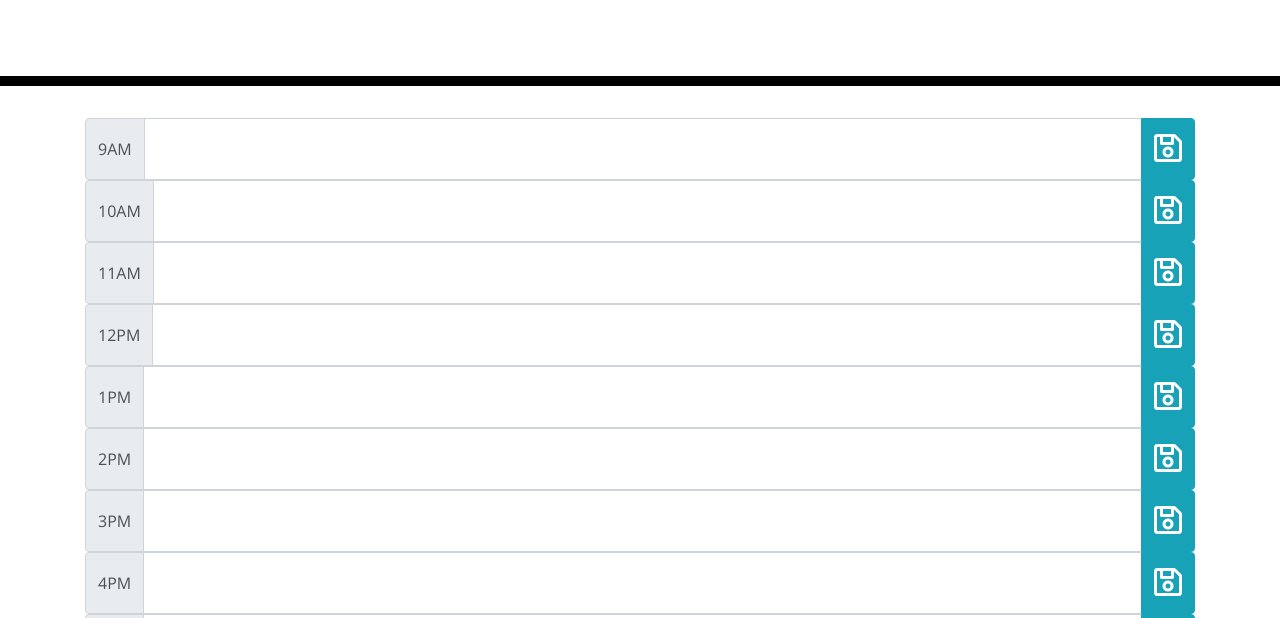
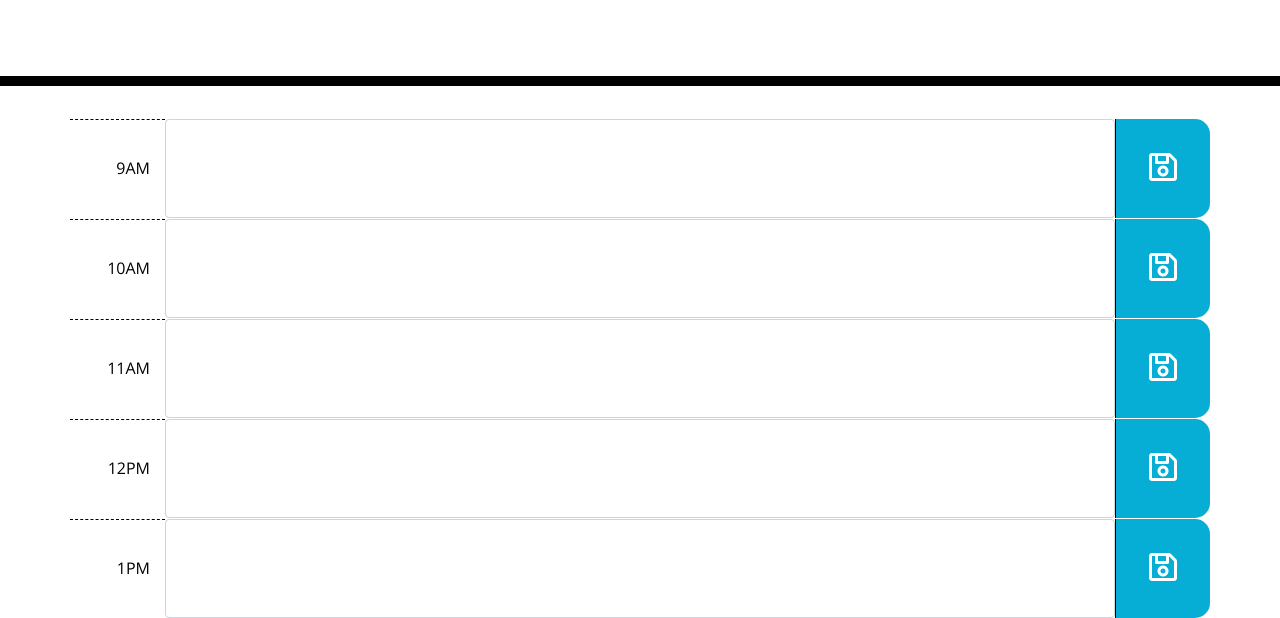
Before and after one commit to cek333/Work_Day_Scheduler, a plain HTML site: page index.html in a window 1280 px wide. Shown: the part 182-800 px from the top of the page. Drawn offline with nearby package versions, Linux system fonts and the light colour scheme.

Commit message:
updated layout to use pre-defined css in style.css

```diff
--- a/assets/css/style.css
+++ b/assets/css/style.css
@@ -32,7 +32,7 @@ textarea{
 
 .row {
   white-space: pre-wrap;
-  height: 80px;
+  height: 100px;
   border-top: 1px solid white;;
 }
 
--- a/index.html
+++ b/index.html
@@ -28,93 +28,93 @@
     <div class="container mb-5">
 
       <!-- 9am -->
-      <div class="input-group">
-        <div class="input-group-prepend">
-          <span class="input-group-text">9AM</span>
+      <div class="row" id="hour-9">
+        <div class="col-1 hour text-right pt-2">
+          <span>9AM</span>
         </div>
-        <textarea class="form-control" aria-label="9AM Activities"></textarea>
-        <div class="input-group-append">
-          <button class="btn btn-info" type="button" id="hour-11"><i class="far fa-save fa-2x"></i></button>
+        <textarea class="col-10 form-control" aria-label="9AM Activities"></textarea>
+        <div class="col-1 saveBtn text-center">
+          <div class="my-auto"><i class="far fa-save fa-2x"></i></div>
         </div>
       </div>
       <!-- 10am -->
-      <div class="input-group">
-        <div class="input-group-prepend">
-          <span class="input-group-text">10AM</span>
+      <div class="row" id="hour-10">
+        <div class="col-1 hour text-right pt-2">
+          <span>10AM</span>
         </div>
-        <textarea class="form-control" aria-label="10AM Activities"></textarea>
-        <div class="input-group-append">
-          <button class="btn btn-info" type="button" id="hour-11"><i class="far fa-save fa-2x"></i></button>
+        <textarea class="col-10 form-control" aria-label="10AM Activities"></textarea>
+        <div class="col-1 saveBtn text-center">
+          <div class="my-auto"><i class="far fa-save fa-2x"></i></div>
         </div>
       </div>
       <!-- 11am -->
-      <div class="input-group">
-        <div class="input-group-prepend">
-          <span class="input-group-text">11AM</span>
+      <div class="row" id="hour-11">
+        <div class="col-1 hour text-right pt-2">
+          <span>11AM</span>
         </div>
-        <textarea class="form-control" aria-label="11AM Activities"></textarea>
-        <div class="input-group-append">
-          <button class="btn btn-info" type="button" id="hour-11"><i class="far fa-save fa-2x"></i></button>
+        <textarea class="col-10 form-control" aria-label="11AM Activities"></textarea>
+        <div class="col-1 saveBtn text-center">
+          <div class="my-auto"><i class="far fa-save fa-2x"></i></div>
         </div>
       </div>
-      <!-- 12am -->
-      <div class="input-group">
-        <div class="input-group-prepend">
-          <span class="input-group-text">12PM</span>
+      <!-- 12pm -->
+      <div class="row" id="hour-12">
+        <div class="col-1 hour text-right pt-2">
+          <span>12PM</span>
         </div>
-        <textarea class="form-control" aria-label="12PM Activities"></textarea>
-        <div class="input-group-append">
-          <button class="btn btn-info" type="button" id="hour-12"><i class="far fa-save fa-2x"></i></button>
+        <textarea class="col-10 form-control" aria-label="12PM Activities"></textarea>
+        <div class="col-1 saveBtn text-center">
+          <div class="my-auto"><i class="far fa-save fa-2x"></i></div>
         </div>
       </div>
       <!-- 1pm -->
-      <div class="input-group">
-        <div class="input-group-prepend">
-          <span class="input-group-text">1PM</span>
+      <div class="row" id="hour-13">
+        <div class="col-1 hour text-right pt-2">
+          <span>1PM</span>
         </div>
-        <textarea class="form-control" aria-label="1PM Activities"></textarea>
-        <div class="input-group-append">
-          <button class="btn btn-info" type="button" id="hour-13"><i class="far fa-save fa-2x"></i></button>
+        <textarea class="col-10 form-control" aria-label="1PM Activities"></textarea>
+        <div class="col-1 saveBtn text-center">
+          <div class="my-auto"><i class="far fa-save fa-2x"></i></div>
         </div>
       </div>
       <!-- 2pm -->
-      <div class="input-group">
-        <div class="input-group-prepend">
-          <span class="input-group-text">2PM</span>
+      <div class="row" id="hour-14">
+        <div class="col-1 hour text-right pt-2">
+          <span>2PM</span>
         </div>
-        <textarea class="form-control" aria-label="2PM Activities"></textarea>
-        <div class="input-group-append">
-          <button class="btn btn-info" type="button" id="hour-14"><i class="far fa-save fa-2x"></i></button>
+        <textarea class="col-10 form-control" aria-label="2PM Activities"></textarea>
+        <div class="col-1 saveBtn text-center">
+          <div class="my-auto"><i class="far fa-save fa-2x"></i></div>
         </div>
       </div>
       <!-- 3pm -->
-      <div class="input-group">
-        <div class="input-group-prepend">
-          <span class="input-group-text">3PM</span>
+      <div class="row" id="hour-15">
+        <div class="col-1 hour text-right pt-2">
+          <span>3PM</span>
         </div>
-        <textarea class="form-control" aria-label="3PM Activities"></textarea>
-        <div class="input-group-append">
-          <button class="btn btn-info" type="button" id="hour-15"><i class="far fa-save fa-2x"></i></button>
+        <textarea class="col-10 form-control" aria-label="3PM Activities"></textarea>
+        <div class="col-1 saveBtn text-center">
+          <div class="my-auto"><i class="far fa-save fa-2x"></i></div>
         </div>
       </div>
       <!-- 4pm -->
-      <div class="input-group">
-        <div class="input-group-prepend">
-          <span class="input-group-text">4PM</span>
+      <div class="row" id="hour-16">
+        <div class="col-1 hour text-right pt-2">
+          <span>4PM</span>
         </div>
-        <textarea class="form-control" aria-label="4PM Activities"></textarea>
-        <div class="input-group-append">
-          <button class="btn btn-info" type="button" id="hour-16"><i class="far fa-save fa-2x"></i></button>
+        <textarea class="col-10 form-control" aria-label="4PM Activities"></textarea>
+        <div class="col-1 saveBtn text-center">
+          <div class="my-auto"><i class="far fa-save fa-2x"></i></div>
         </div>
       </div>
       <!-- 5pm -->
-      <div class="input-group">
-        <div class="input-group-prepend">
-          <span class="input-group-text">5PM</span>
+      <div class="row" id="hour-17">
+        <div class="col-1 hour text-right pt-2">
+          <span>5PM</span>
         </div>
-        <textarea class="form-control" aria-label="5PM Activities"></textarea>
-        <div class="input-group-append">
-          <button class="btn btn-info" type="button" id="hour-17"><i class="far fa-save fa-2x"></i></button>
+        <textarea class="col-10 form-control" aria-label="5PM Activities"></textarea>
+        <div class="col-1 saveBtn text-center">
+          <div class="my-auto"><i class="far fa-save fa-2x"></i></div>
         </div>
       </div>
 
```
